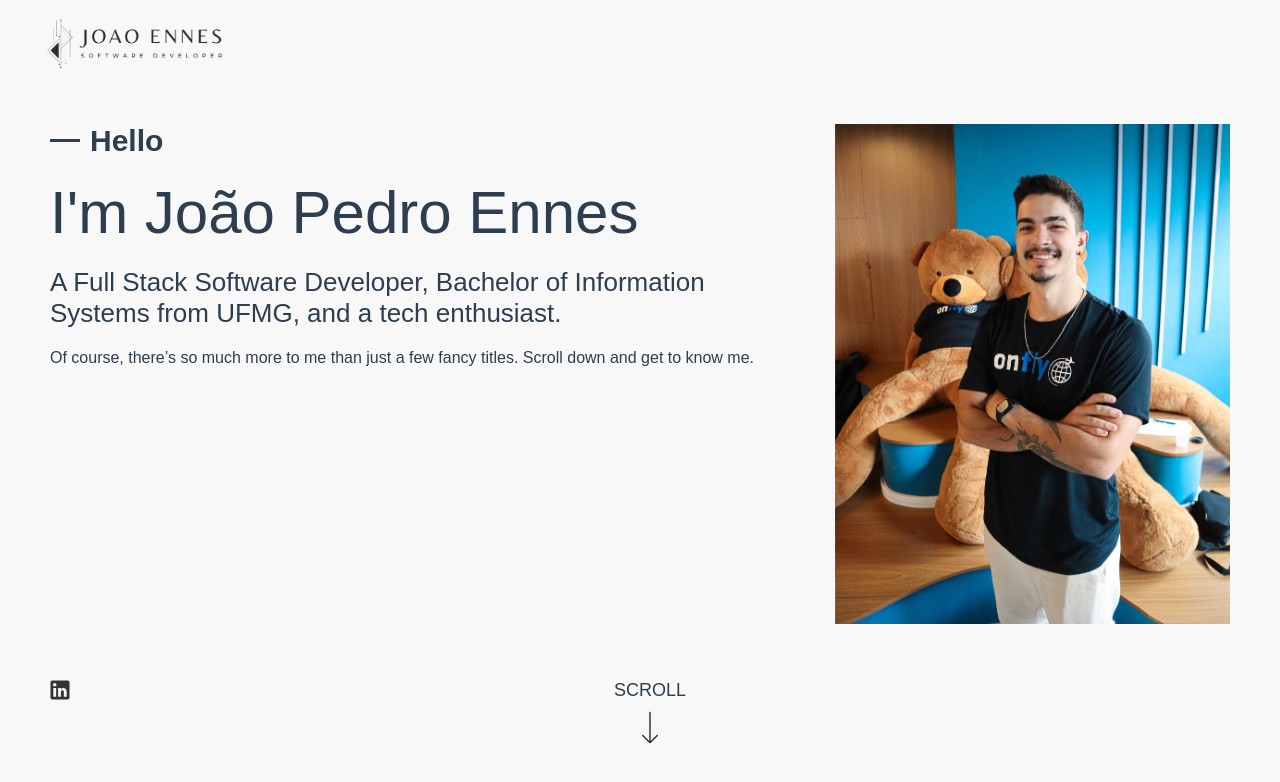
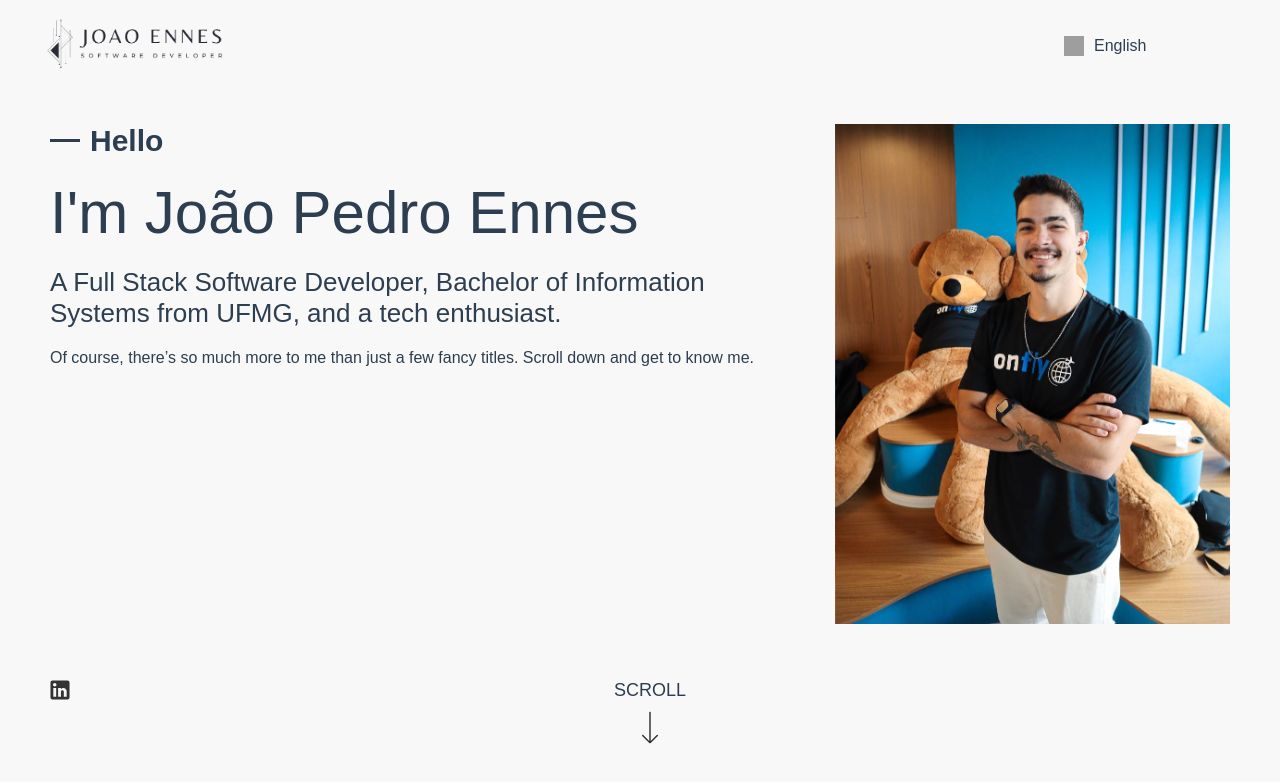
Before and after one commit to EnnesJp/portfolio, a Vue app: page / in a window 1280 px wide. Shown: the top 782 px of the page. Built offline with nearby package versions, Linux system fonts and the light colour scheme; grey boxes are pictures that could not be loaded; the HTML template or start-up script is replaced by a standard one.

Commit message:
feat: add lang selector

```diff
--- a/src/components/base/TheHeader.vue
+++ b/src/components/base/TheHeader.vue
@@ -4,11 +4,14 @@
       <div class="header__logo">
         <img src="@assets/images/logo-white.png" alt="Logo" />
       </div>
+
+      <select-lang />
     </div>
   </header>
 </template>
 
 <script setup lang="ts">
+import { SelectLang } from '@components'
 import { useI18n } from 'vue-i18n'
 
 const { t } = useI18n()
--- a/src/components/index.ts
+++ b/src/components/index.ts
@@ -1,3 +1,4 @@
 export * from './base'
 export * from './home'
 export * from './icons'
+export * from './shared'
--- /dev/null
+++ b/src/components/shared/SelectLang.vue
@@ -0,0 +1,150 @@
+<template>
+  <div
+    class="language-selector"
+    @click="handleOpenOptions"
+  >
+    <div class="language-selector-lang">
+      <img
+        class="language-selector-lang__icon"
+        :src="`src/assets/images/langs/${locale}.png`"
+        alt="flag"
+      >
+
+      <span class="language-selector-lang__text">
+        {{ t(`lang.${locale}`) }}
+      </span>
+    </div>
+    <!-- <Arrow class="language-selector-arrow"/> -->
+  </div>
+
+  <div
+    class="language-selector-wrapper"
+    v-if="openOptions"
+  >
+    <div
+      class="language-selector-option"
+      v-for="(lang, index) in langs"
+      :key="index"
+      @click="changeLang(lang)"
+    >
+      <img
+        class="language-selector-option__icon"
+        :src="`src/assets/images/langs/${lang}.png`"
+        alt="flag"
+      >
+
+      <span class="language-selector-option__text">
+        {{ t(`lang.${lang}`) }}
+      </span>
+    </div>
+  </div>
+</template>
+
+<script setup lang="ts">
+import { ref } from 'vue'
+import { useI18n } from 'vue-i18n'
+
+const { locale, t } = useI18n()
+const openOptions = ref(false)
+const langs = ref(['en', 'pt'])
+
+const handleOpenOptions = () => {
+  // const arrow = document.querySelector('.language-selector-arrow')
+  // arrow.classList.toggle('up')
+  openOptions.value = !openOptions.value
+}
+
+const changeLang = (lang) => {
+  locale.value = lang
+  handleOpenOptions()
+}
+</script>
+
+<style scoped lang="scss">
+.language-selector {
+  display: flex;
+  align-items: center;
+  justify-content: space-between;
+  cursor: pointer;
+  padding: 10px 10px;
+  border-radius: 10px;
+  gap: 20px;
+  min-width: 160px;
+
+  &:hover {
+    color: var(--color-nav-text);
+    line-height: 24px;
+    text-decoration-line: underline;
+  }
+
+  &-lang {
+    display: flex;
+    align-items: center;
+    gap: 10px;
+
+    &__icon {
+      width: 20px;
+      height: 20px;
+    }
+
+    &__text {
+      color: var(--color-nav-text);
+      text-shadow: 0px 8px 16px 0px var(--color-nav-text-shadow);
+      font-size: 16px;
+      font-style: normal;
+      font-weight: 500;
+      line-height: 24px;
+    }
+  }
+
+  &-arrow {
+    width: 10px;
+    height: 10px;
+    transition: .5s;
+  }
+
+  &-wrapper {
+    background-color: var(--color-background-soft);
+    position: absolute;
+    right: 0;
+    padding: 5px;
+    border-radius: 10px;
+    display: flex;
+    flex-direction: column;
+    transform: translateY(80%);
+    width: 160px;
+  }
+
+  &-option {
+    display: flex;
+    align-items: center;
+    gap: 10px;
+    cursor: pointer;
+    padding: 5px 15px;
+    border-radius: 10px;
+
+    &:hover {
+      background-color: var(--color-background-hover);
+    }
+
+    &__icon {
+      width: 20px;
+      height: 20px;
+    }
+
+    &__text {
+      color: var(--color-text);
+      font-size: 16px;
+      font-style: normal;
+      font-weight: 500;
+      line-height: 24px;
+    }
+  }
+}
+
+@media screen and (max-width: 820px) {
+  .language-selector {
+    display: none;
+  }
+}
+</style>
--- /dev/null
+++ b/src/components/shared/index.ts
@@ -0,0 +1 @@
+export { default as SelectLang } from './SelectLang.vue';
```
